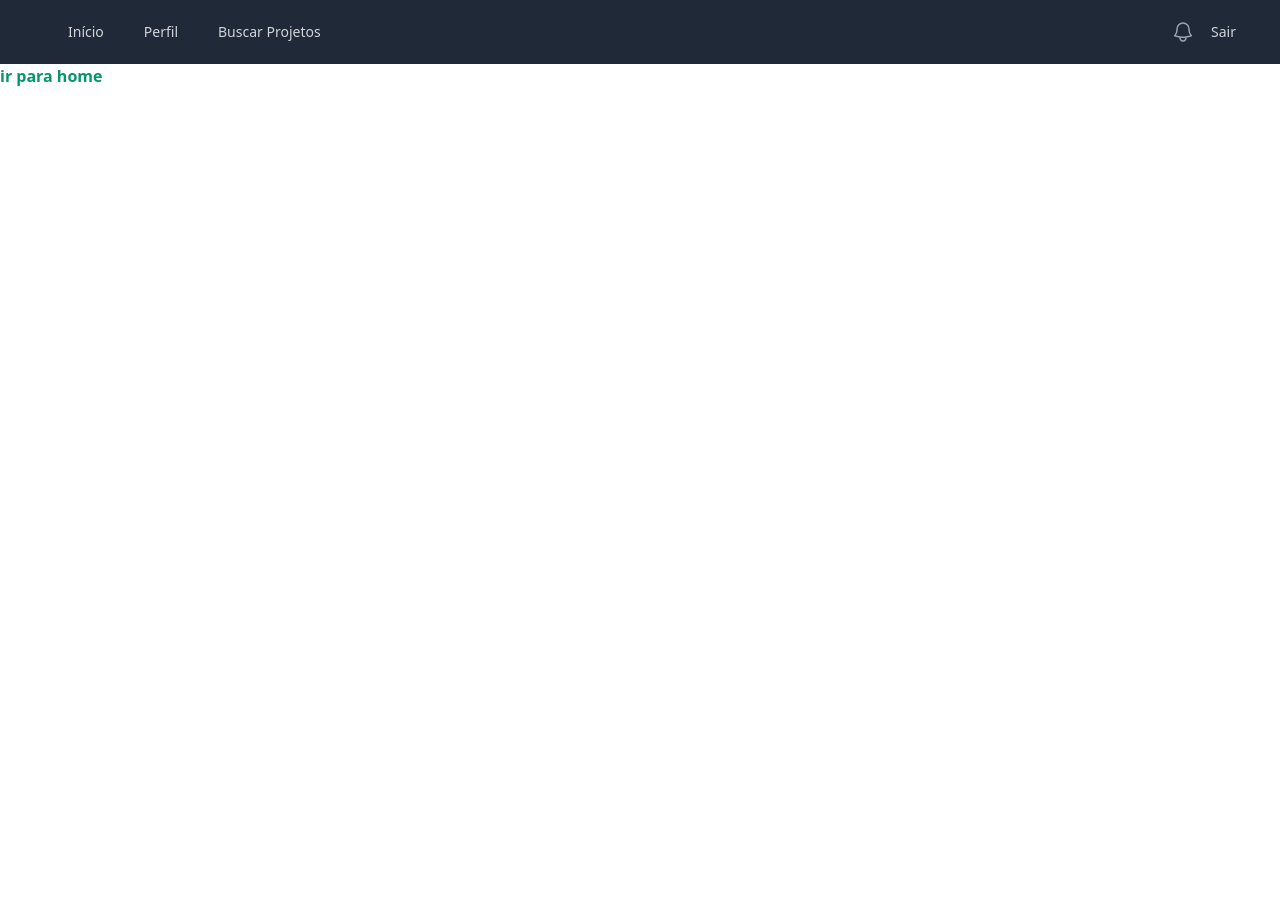
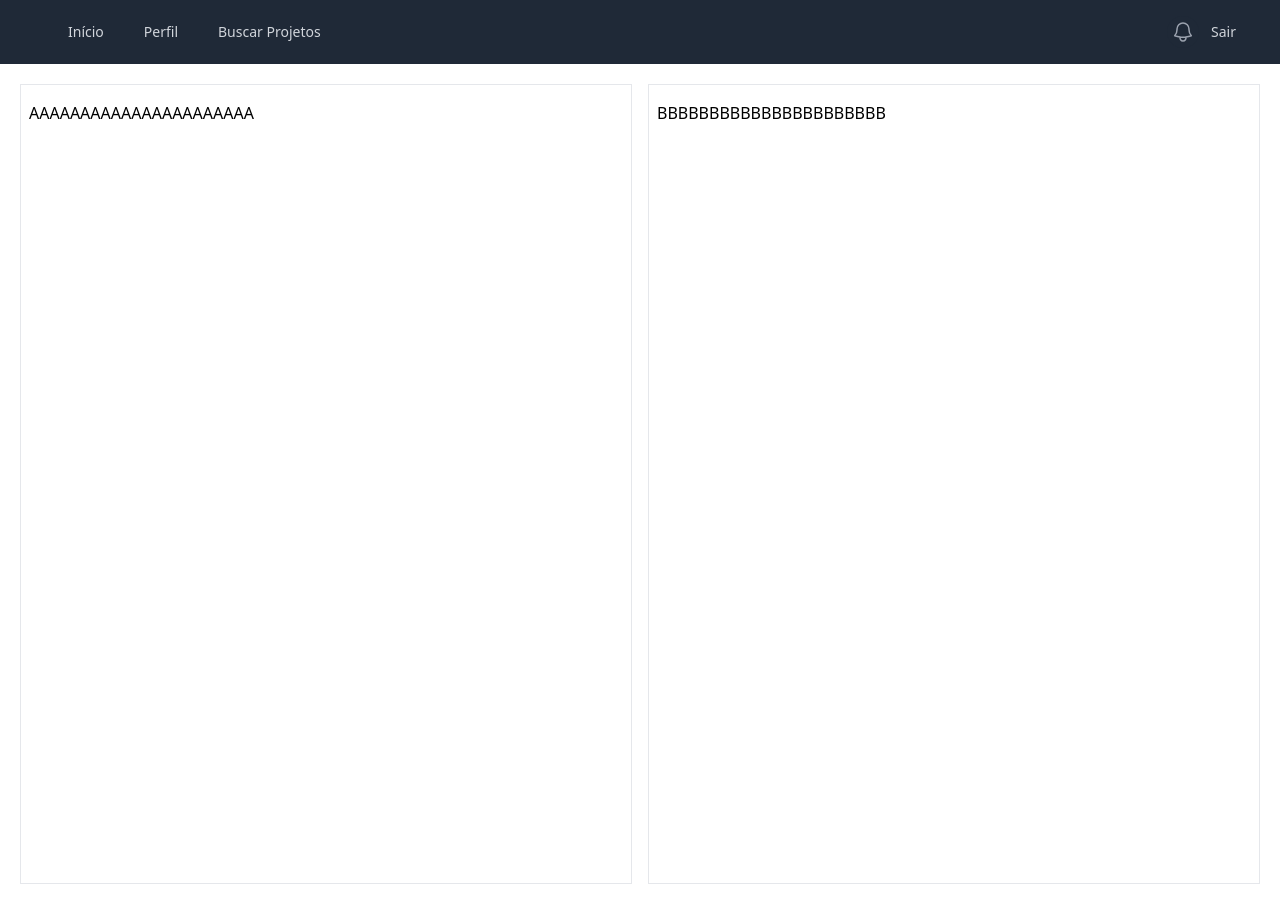
Before and after one commit to tchuby/FrontierLess-FrontEnd, a Next.js app: page /profile in a window 1280 px wide. Before the commit the page ends 800 px from the top, so only its background shows below. Built offline with nearby package versions, Linux system fonts and the light colour scheme.

Commit message:
init profile layout

```diff
--- a/src/app/layout.tsx
+++ b/src/app/layout.tsx
@@ -14,7 +14,6 @@ export default function RootLayout({
   return (
     <html lang="en">
       <body>
-
         <Nav />
         {children}
       </body>
--- a/src/app/profile/page.tsx
+++ b/src/app/profile/page.tsx
@@ -1,12 +1,17 @@
-import Link from "@/components/Link"
-import Nav from "@/components/Nav"
 
 export default function Profile() {
     return (
-        <div>
-            <Link href="/">
-                ir para home
-            </Link>
+        <div className="flex items-center justify-center container mx-auto min-h-screen">
+            <div className="flex p-5 space-x-4 w-full">
+                <section className="border px-2 py-4 w-full min-h-screen">
+                    AAAAAAAAAAAAAAAAAAAAAA
+                </section>
+                <section className="border px-2 py-4 w-full min-h-screen">
+                    BBBBBBBBBBBBBBBBBBBBBB
+                </section>
+            </div>
         </div>
+
     )
+
 }
--- a/src/components/Nav/index.tsx
+++ b/src/components/Nav/index.tsx
@@ -5,7 +5,7 @@ import NotificationIcon from './components/NotificationIcon';
 
 export default function Nav() {
     return (
-        <nav className="bg-gray-800">
+        <nav className="bg-gray-800 min-h-16">
             <div className="mx-auto max-w-7xl px-2 sm:px-6 lg:px-8">
                 <div className="relative flex h-16 items-center justify-between">
                     <MenuIcon />
```
